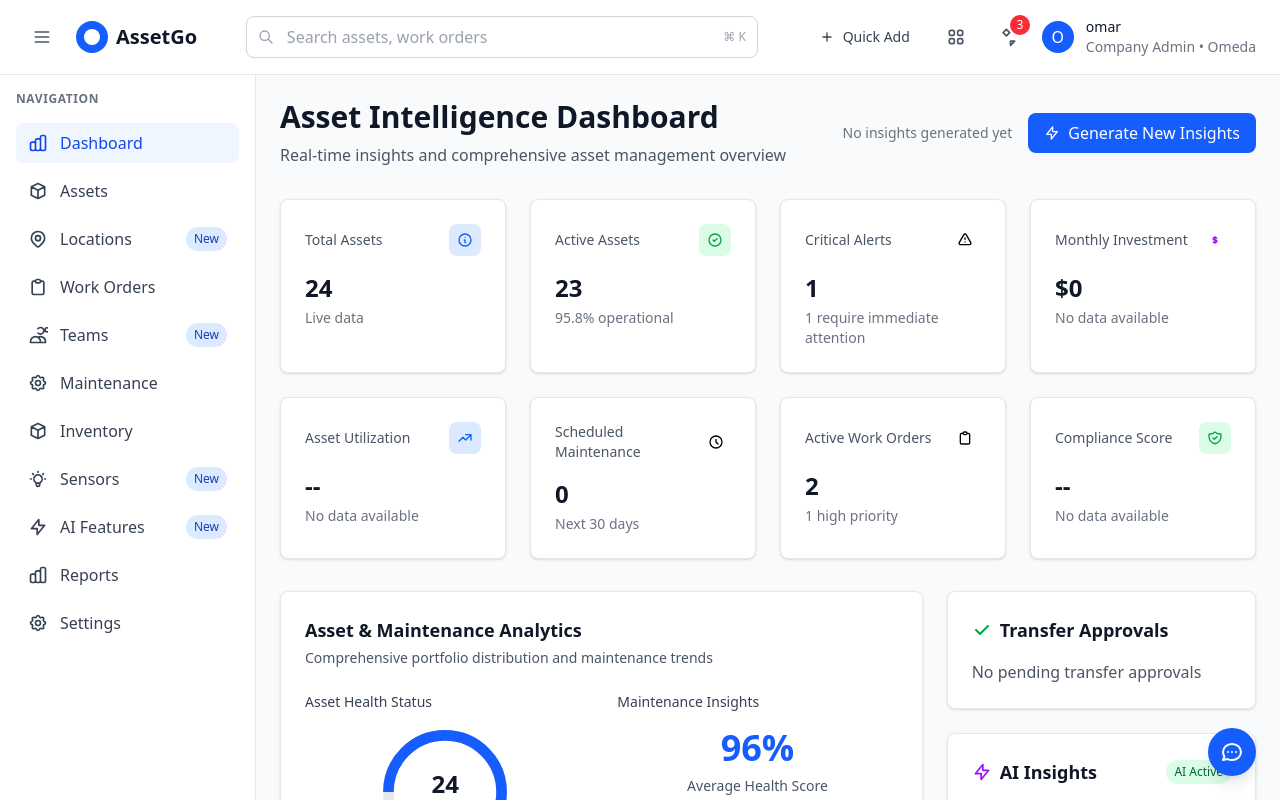
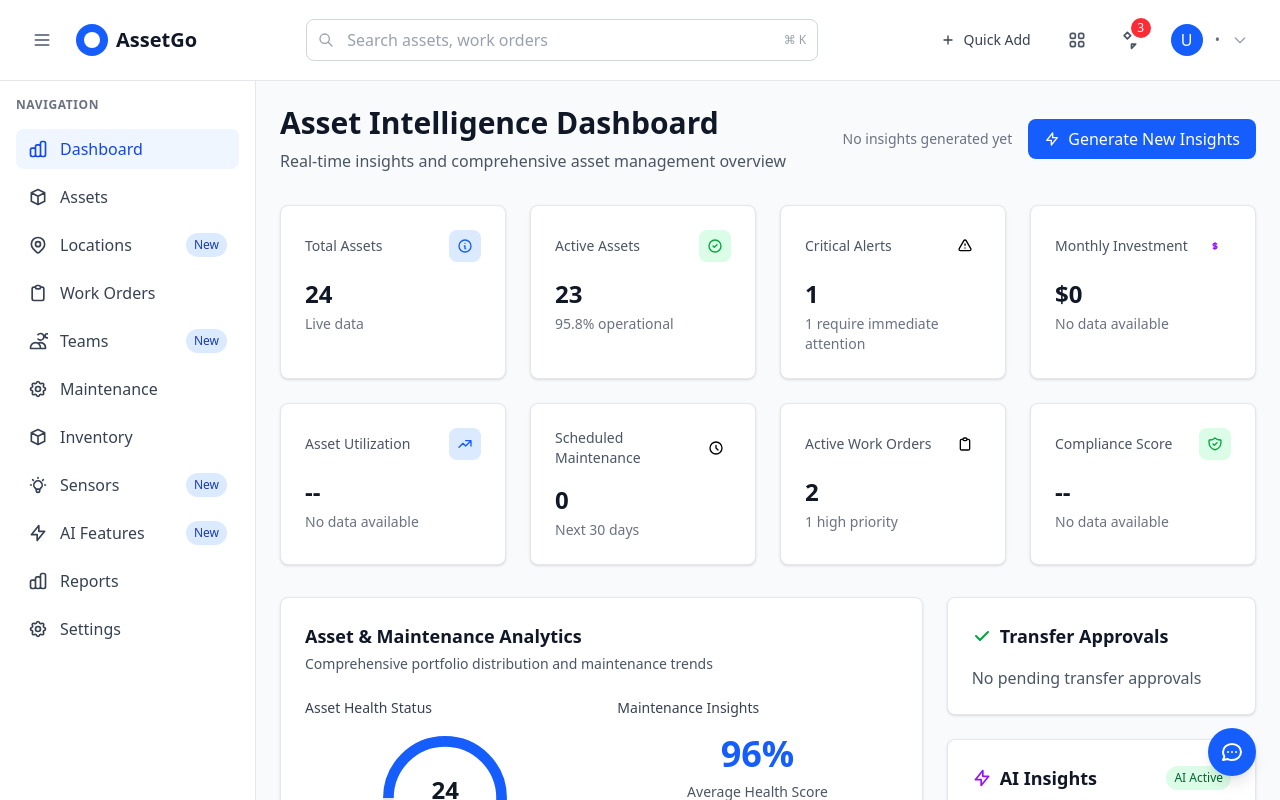
Before and after one commit to permus/assetGo-frontend, an Angular app: page /dashboard in a window 1280 px wide. Shown: the top 800 px of the page. Built offline with nearby package versions, Linux system fonts and the light colour scheme; sample sign-in values are in the browser's storage.

Commit message:
Add User Dropdown to Header

```diff
--- a/src/app/dashboard/dashboard.component.html
+++ b/src/app/dashboard/dashboard.component.html
@@ -60,13 +60,98 @@
         </div>
 
         <!-- User menu -->
-        <div class="flex items-center space-x-3">
-          <div class="w-8 h-8 bg-blue-600 rounded-full flex items-center justify-center text-white font-medium">
-            O
-          </div>
-          <div class="text-sm">
-            <div class="font-medium text-gray-900">{{user.name}}</div>
-            <div class="text-gray-500">{{user.role}} • {{user.company}}</div>
+        <div class="relative">
+          <button
+            (click)="toggleUserDropdown()"
+            class="flex items-center space-x-3 p-2 rounded-lg hover:bg-gray-100 transition-colors cursor-pointer">
+            <div class="w-8 h-8 bg-blue-600 rounded-full flex items-center justify-center text-white font-medium">
+              {{getUserInitials()}}
+            </div>
+            <div class="text-sm">
+              <div class="font-medium text-gray-900">{{currentUser?.first_name}} {{currentUser?.last_name}}</div>
+              <div class="text-gray-500">{{currentUser?.user_type}} • {{currentUser?.company?.name}}</div>
+            </div>
+            <svg class="w-4 h-4 text-gray-400 transition-transform" [class.rotate-180]="showUserDropdown" fill="none" stroke="currentColor" viewBox="0 0 24 24">
+              <path stroke-linecap="round" stroke-linejoin="round" stroke-width="2" d="M19 9l-7 7-7-7"></path>
+            </svg>
+          </button>
+
+          <!-- User Dropdown Menu -->
+          <div *ngIf="showUserDropdown" class="absolute right-0 mt-2 w-80 bg-white rounded-xl shadow-lg border border-gray-200 py-2 z-50">
+            <!-- User Info Header -->
+            <div class="px-4 py-3 border-b border-gray-100">
+              <div class="flex items-center space-x-3">
+                <div class="w-12 h-12 bg-blue-600 rounded-full flex items-center justify-center text-white font-medium text-lg">
+                  {{getUserInitials()}}
+                </div>
+                <div>
+                  <div class="font-semibold text-gray-900">{{currentUser?.first_name}} {{currentUser?.last_name}}</div>
+                  <div class="text-sm text-gray-500">{{currentUser?.email}}</div>
+                  <div class="text-xs text-gray-400 mt-1">{{currentUser?.company?.name}}</div>
+                </div>
+              </div>
+            </div>
+
+            <!-- Account Management -->
+            <div class="px-4 py-2">
+              <button class="w-full flex items-center space-x-3 px-3 py-2 rounded-lg hover:bg-blue-50 text-left transition-colors cursor-pointer">
+                <div class="w-8 h-8 bg-blue-100 rounded-lg flex items-center justify-center">
+                  <svg class="w-4 h-4 text-blue-600" fill="none" stroke="currentColor" viewBox="0 0 24 24">
+                    <path stroke-linecap="round" stroke-linejoin="round" stroke-width="2" d="M16 7a4 4 0 11-8 0 4 4 0 018 0zM12 14a7 7 0 00-7 7h14a7 7 0 00-7-7z"></path>
+                  </svg>
+                </div>
+                <div>
+                  <div class="font-medium text-gray-900">Manage Account</div>
+                  <div class="text-xs text-gray-500">Personal info, privacy, and more</div>
+                </div>
+              </button>
+            </div>
+
+            <!-- Development Tools -->
+            <div class="px-4 py-2 border-t border-gray-100">
+              <div class="text-xs font-semibold text-gray-500 uppercase tracking-wider mb-2 px-3">Development Tools</div>
+
+              <button class="w-full flex items-center space-x-3 px-3 py-2 rounded-lg hover:bg-green-50 text-left transition-colors cursor-pointer mb-1">
+                <div class="w-8 h-8 bg-green-100 rounded-lg flex items-center justify-center">
+                  <svg class="w-4 h-4 text-green-600" fill="none" stroke="currentColor" viewBox="0 0 24 24">
+                    <path stroke-linecap="round" stroke-linejoin="round" stroke-width="2" d="M4 16v1a3 3 0 003 3h10a3 3 0 003-3v-1m-4-8l-4-4m0 0L8 8m4-4v12"></path>
+                  </svg>
+                </div>
+                <div>
+                  <div class="font-medium text-gray-900">Load Demo Data</div>
+                  <div class="text-xs text-gray-500">Add sample data for testing</div>
+                </div>
+              </button>
+
+              <button class="w-full flex items-center space-x-3 px-3 py-2 rounded-lg hover:bg-red-50 text-left transition-colors cursor-pointer">
+                <div class="w-8 h-8 bg-red-100 rounded-lg flex items-center justify-center">
+                  <svg class="w-4 h-4 text-red-600" fill="none" stroke="currentColor" viewBox="0 0 24 24">
+                    <path stroke-linecap="round" stroke-linejoin="round" stroke-width="2" d="M19 7l-.867 12.142A2 2 0 0116.138 21H7.862a2 2 0 01-1.995-1.858L5 7m5 4v6m4-6v6m1-10V4a1 1 0 00-1-1h-4a1 1 0 00-1 1v3M4 7h16"></path>
+                  </svg>
+                </div>
+                <div>
+                  <div class="font-medium text-gray-900">Clear Demo Data</div>
+                  <div class="text-xs text-gray-500">Remove all sample data</div>
+                </div>
+              </button>
+            </div>
+
+            <!-- Sign Out -->
+            <div class="px-4 py-2 border-t border-gray-100">
+              <button
+                (click)="signOut()"
+                class="w-full flex items-center space-x-3 px-3 py-2 rounded-lg hover:bg-red-50 text-left transition-colors cursor-pointer">
+                <div class="w-8 h-8 bg-red-100 rounded-lg flex items-center justify-center">
+                  <svg class="w-4 h-4 text-red-600" fill="none" stroke="currentColor" viewBox="0 0 24 24">
+                    <path stroke-linecap="round" stroke-linejoin="round" stroke-width="2" d="M17 16l4-4m0 0l-4-4m4 4H7m6 4v1a3 3 0 01-3 3H6a3 3 0 01-3-3V7a3 3 0 013-3h4a3 3 0 013 3v1"></path>
+                  </svg>
+                </div>
+                <div>
+                  <div class="font-medium text-gray-900">Sign Out</div>
+                  <div class="text-xs text-gray-500">Sign out of your account</div>
+                </div>
+              </button>
+            </div>
           </div>
         </div>
       </div>
--- a/src/app/dashboard/dashboard.component.ts
+++ b/src/app/dashboard/dashboard.component.ts
@@ -1,4 +1,7 @@
 import { Component } from '@angular/core';
+import { HostListener } from '@angular/core';
+import { Router } from '@angular/router';
+import { AuthService, User } from '../core/services/auth.service';
 
 @Component({
   selector: 'app-dashboard',
@@ -7,11 +10,8 @@ import { Component } from '@angular/core';
   standalone: false
 })
 export class DashboardComponent {
-  user = {
-    name: 'omar',
-    role: 'Company Admin',
-    company: 'Omeda'
-  };
+  currentUser: User | null = null;
+  showUserDropdown = false;
 
   stats = [
     { title: 'Total Assets', value: '24', subtitle: 'Live data', icon: 'info', color: 'blue' },
@@ -29,4 +29,42 @@ export class DashboardComponent {
     { title: 'Scheduled This Week', value: 0 },
     { title: 'Overdue', value: 1 }
   ];
+
+  constructor(
+    private router: Router,
+    private authService: AuthService
+  ) {
+    this.currentUser = this.authService.getCurrentUser();
+  }
+
+  getUserInitials(): string {
+    if (!this.currentUser) return 'U';
+    const firstInitial = this.currentUser.first_name?.charAt(0) || '';
+    const lastInitial = this.currentUser.last_name?.charAt(0) || '';
+    return (firstInitial + lastInitial).toUpperCase() || 'U';
+  }
+
+  toggleUserDropdown() {
+    this.showUserDropdown = !this.showUserDropdown;
+  }
+
+  signOut() {
+    this.authService.logout().subscribe({
+      next: () => {
+        this.router.navigate(['/login']);
+      },
+      error: () => {
+        // Even if logout fails on server, clear local session
+        this.router.navigate(['/login']);
+      }
+    });
+  }
+
+  @HostListener('document:click', ['$event'])
+  onDocumentClick(event: Event) {
+    const target = event.target as HTMLElement;
+    if (!target.closest('.relative')) {
+      this.showUserDropdown = false;
+    }
+  }
 }
```
